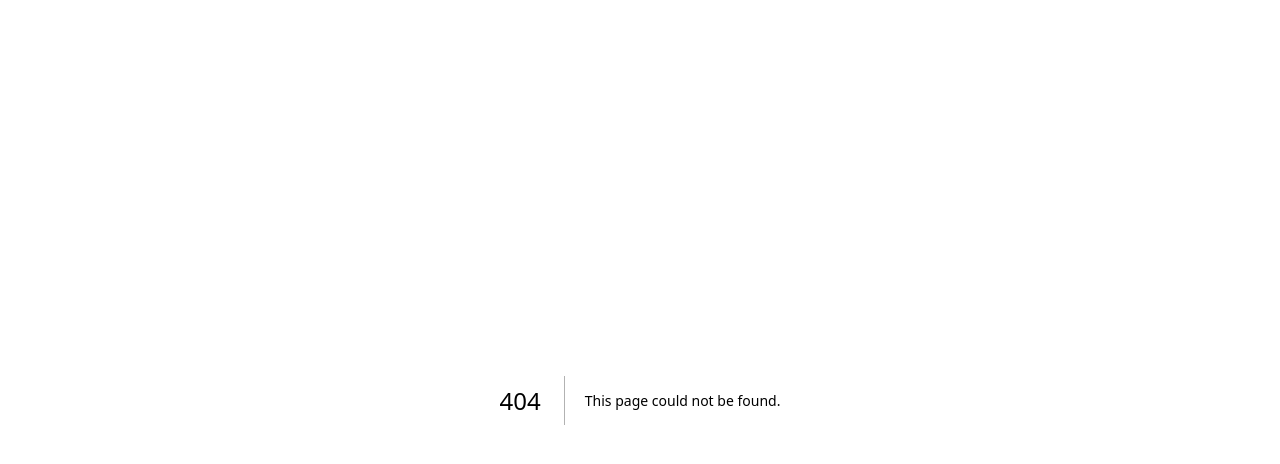
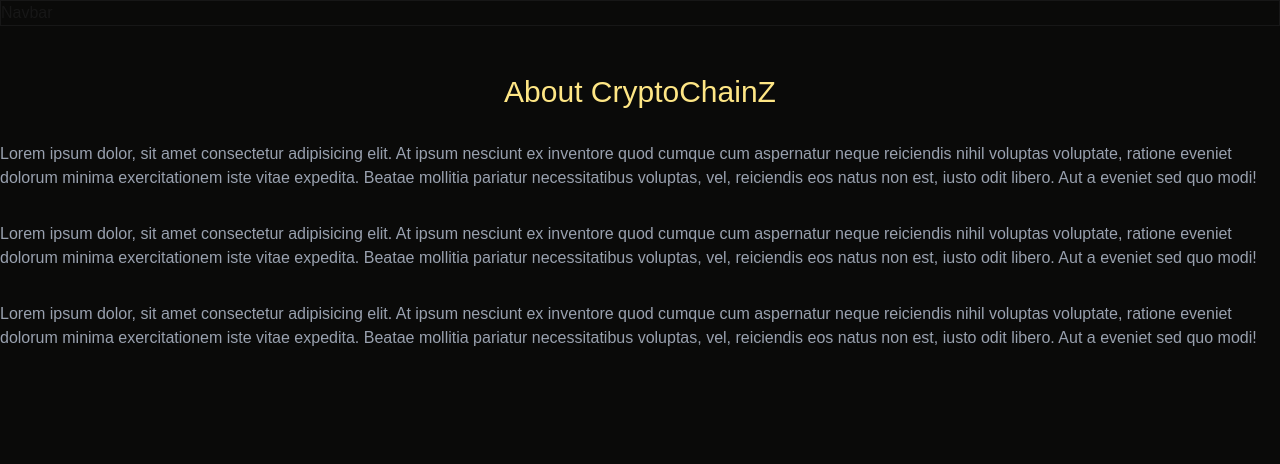
Before and after one commit to radu-bordea/NEXTjs-CryptoChainZ, a Next.js app: page /about in a window 1280 px wide. Before the commit this address had no page. Shown: the top 464 px of the page. Built offline with nearby package versions, Linux system fonts and the light colour scheme.

Commit message:
create about page

```diff
--- /dev/null
+++ b/app/about/page.js
@@ -0,0 +1,33 @@
+const AboutPage = () => {
+  return (
+    <div className="container mx-auto m-12 space-y-8 text-gray-400">
+      <h1 className="text-3xl text-center text-amber-200">About CryptoChainZ</h1>
+      <p>
+        Lorem ipsum dolor, sit amet consectetur adipisicing elit. At ipsum
+        nesciunt ex inventore quod cumque cum aspernatur neque reiciendis nihil
+        voluptas voluptate, ratione eveniet dolorum minima exercitationem iste
+        vitae expedita. Beatae mollitia pariatur necessitatibus voluptas, vel,
+        reiciendis eos natus non est, iusto odit libero. Aut a eveniet sed quo
+        modi!
+      </p>
+      <p>
+        Lorem ipsum dolor, sit amet consectetur adipisicing elit. At ipsum
+        nesciunt ex inventore quod cumque cum aspernatur neque reiciendis nihil
+        voluptas voluptate, ratione eveniet dolorum minima exercitationem iste
+        vitae expedita. Beatae mollitia pariatur necessitatibus voluptas, vel,
+        reiciendis eos natus non est, iusto odit libero. Aut a eveniet sed quo
+        modi!
+      </p>
+      <p>
+        Lorem ipsum dolor, sit amet consectetur adipisicing elit. At ipsum
+        nesciunt ex inventore quod cumque cum aspernatur neque reiciendis nihil
+        voluptas voluptate, ratione eveniet dolorum minima exercitationem iste
+        vitae expedita. Beatae mollitia pariatur necessitatibus voluptas, vel,
+        reiciendis eos natus non est, iusto odit libero. Aut a eveniet sed quo
+        modi!
+      </p>
+    </div>
+  );
+};
+
+export default AboutPage;
--- a/app/layout.js
+++ b/app/layout.js
@@ -1,5 +1,6 @@
 import { Geist, Geist_Mono } from "next/font/google";
 import "./globals.css";
+import Navbar from "@/components/Navbar";
 
 const geistSans = Geist({
   variable: "--font-geist-sans",
@@ -21,7 +22,7 @@ export default function RootLayout({ children }) {
     <html lang="en">
       <body
         className={`${geistSans.variable} ${geistMono.variable} antialiased`}
-      >
+      ><Navbar/>
         {children}
       </body>
     </html>
--- /dev/null
+++ b/components/Navbar.js
@@ -0,0 +1,5 @@
+const Navbar = () => {
+  return <div className="border">Navbar</div>;
+};
+
+export default Navbar;
```
